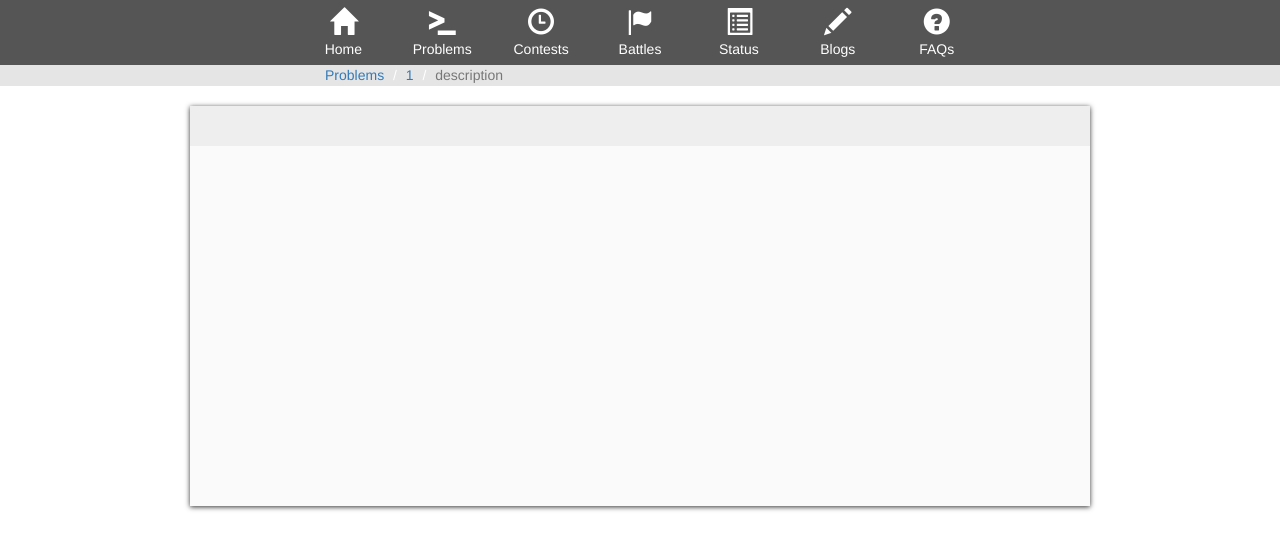
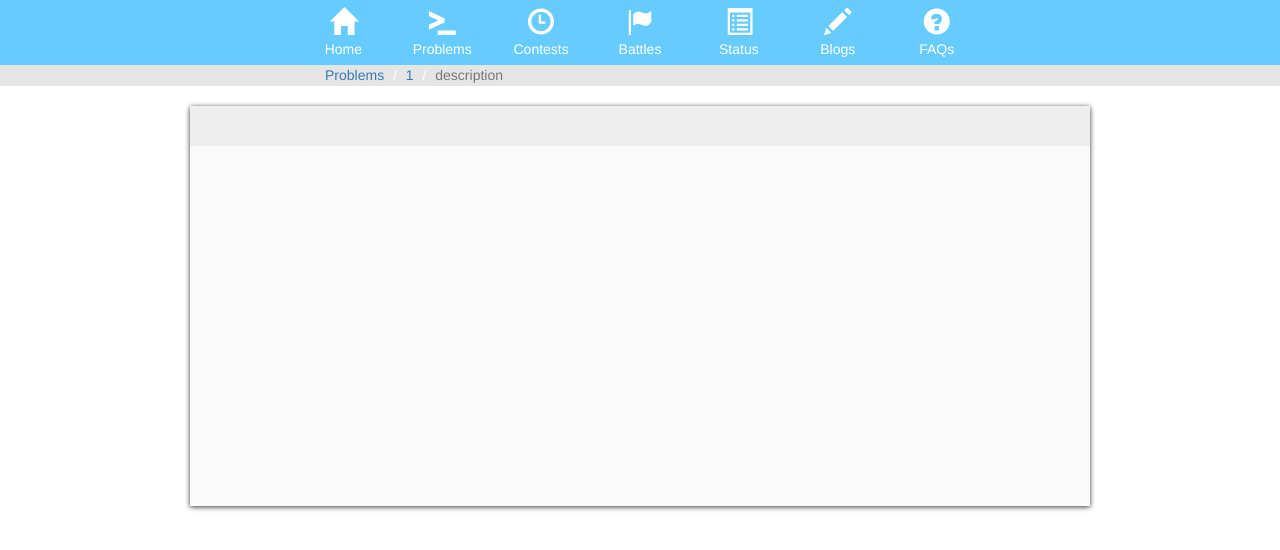
Before and after one commit to a710128/a710128.github.io, a plain HTML site: page index.html in a window 1280 px wide. Drawn offline with nearby package versions, Linux system fonts and the light colour scheme.

Commit message:
Update index.html

```diff
--- a/index.html
+++ b/index.html
@@ -24,7 +24,7 @@ body {
 #top_nav {
 	width: 100%;
 	height: 65px;
-	background-color: #555555;
+	background-color: #66ccff;
 	text-align: center;
 }
 
```
